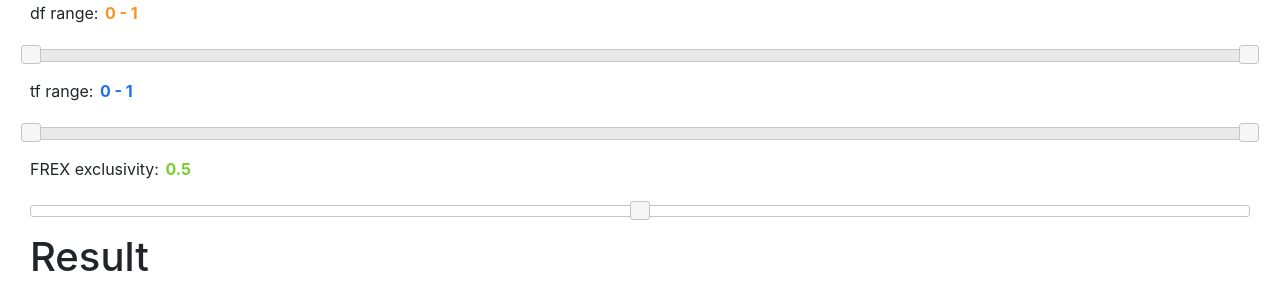
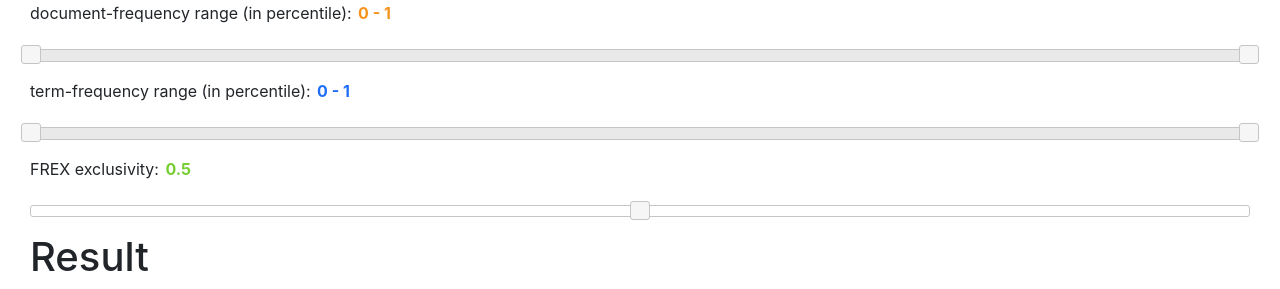
Before and after one commit to jackylin2012/fcm_cli, a Django app: page /viewer/ in a window 1280 px wide. Shown: the top 289 px of the page. Run offline with Django 3.2, Linux system fonts and the light colour scheme; data that the repository does not hold is empty; some libraries are stand-ins or nearby versions.

Commit message:
slider description

```diff
--- a/src/concept_viewer_app/viewer/templates/viewer/index.html
+++ b/src/concept_viewer_app/viewer/templates/viewer/index.html
@@ -34,14 +34,14 @@
 
     <main class="col-md-12 ml-sm-auto col-lg-12" role="main">
         <p>
-            <label for="df">df range: </label>
+            <label for="df">document-frequency range (in percentile): </label>
             <input type="text" id="df" readonly style="border:0; color:#f6931f; font-weight:bold;">
         <div id="df-slider-range"></div>
         </p>
 
 
         <p>
-            <label for="tf">tf range: </label>
+            <label for="tf">term-frequency range (in percentile): </label>
             <input type="text" id="tf" readonly style="border:0; color:#206EF7; font-weight:bold;">
         <div id="tf-slider-range"></div>
         </p>
```
